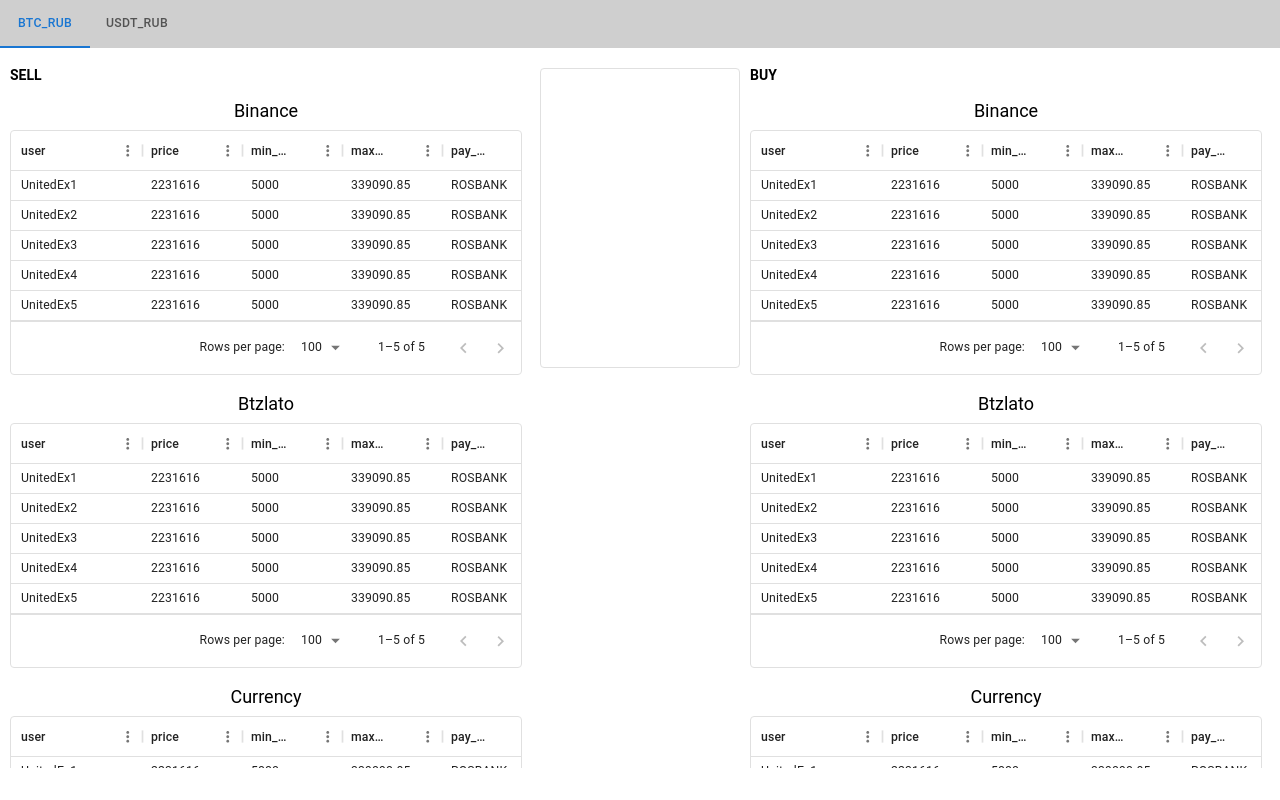
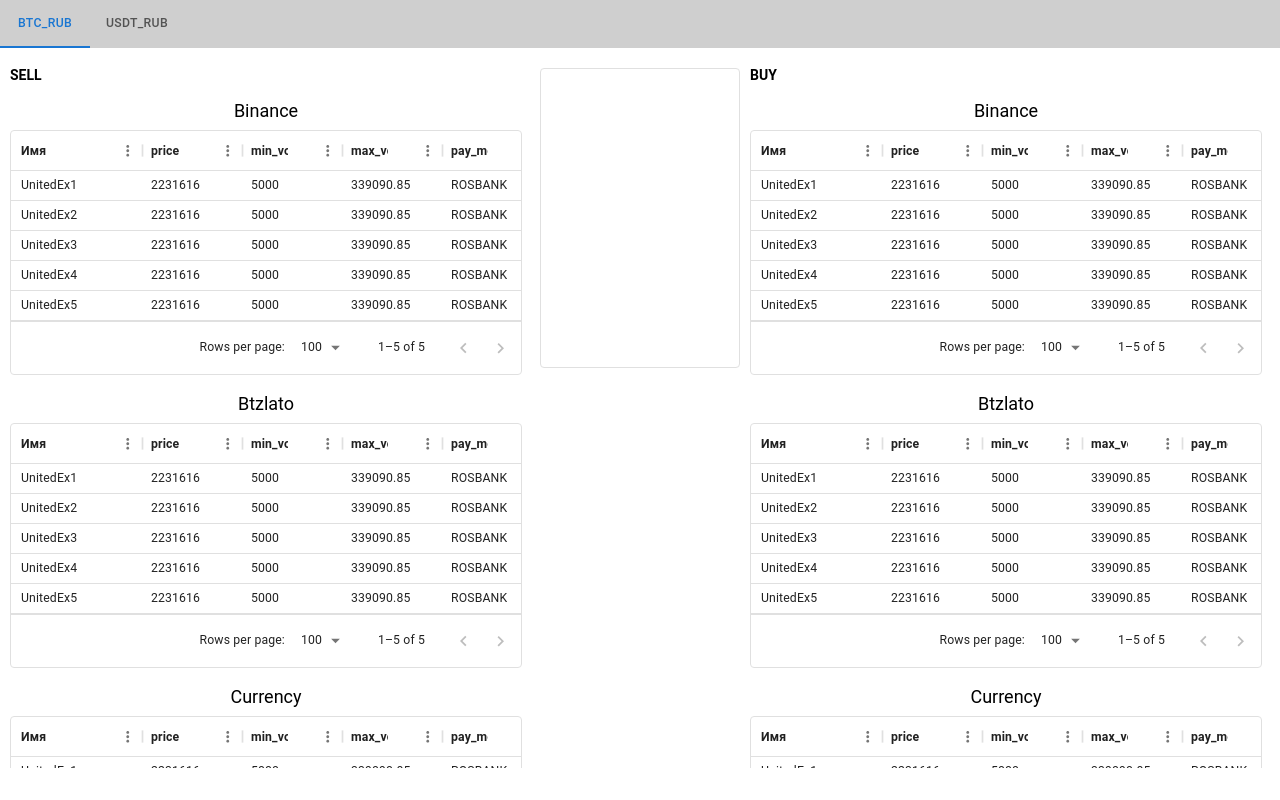
Before and after one commit to Jenya-b/arbitro, a React (Create React App) app: page / in a window 1280 px wide. Built offline with nearby package versions, Linux system fonts and the light colour scheme.

Commit message:
feat: add render header for table column

```diff
--- /dev/null
+++ b/src/components/Table/RenderHeader/RenderHeader.jsx
@@ -0,0 +1,3 @@
+import './RenderHeader.scss';
+
+export const RenderHeader = ({ param }) => <p className="table-column-name">{param}</p>;
--- /dev/null
+++ b/src/components/Table/RenderHeader/RenderHeader.scss
@@ -0,0 +1,3 @@
+.table-column-name {
+  font-weight: 600;
+}
--- a/src/components/Table/Table.jsx
+++ b/src/components/Table/Table.jsx
@@ -1,13 +1,48 @@
 import { DataGrid } from '@mui/x-data-grid';
 
+import { RenderHeader } from './RenderHeader/RenderHeader';
 import './Table.scss';
 
 const columns = [
-  { field: 'user', headerName: 'user', width: 130 },
-  { field: 'price', headerName: 'price', width: 100 },
-  { field: 'min_volume', headerName: 'min_volume', width: 100 },
-  { field: 'max_volume', headerName: 'max_volume', width: 100 },
-  { field: 'pay_method', headerName: 'pay_method', width: 100 },
+  {
+    field: 'user',
+    width: 130,
+    renderHeader: () => {
+      return <RenderHeader param="Имя" />;
+    },
+  },
+  {
+    field: 'price',
+    headerName: 'price',
+    width: 100,
+    renderHeader: () => {
+      return <RenderHeader param="price" />;
+    },
+  },
+  {
+    field: 'min_volume',
+    headerName: 'min_volume',
+    width: 100,
+    renderHeader: () => {
+      return <RenderHeader param="min_volume" />;
+    },
+  },
+  {
+    field: 'max_volume',
+    headerName: 'max_volume',
+    width: 100,
+    renderHeader: () => {
+      return <RenderHeader param="max_volume" />;
+    },
+  },
+  {
+    field: 'pay_method',
+    headerName: 'pay_method',
+    width: 100,
+    renderHeader: () => {
+      return <RenderHeader param="pay_method" />;
+    },
+  },
 ];
 
 export const Table = ({ rows, title }) => {
```
